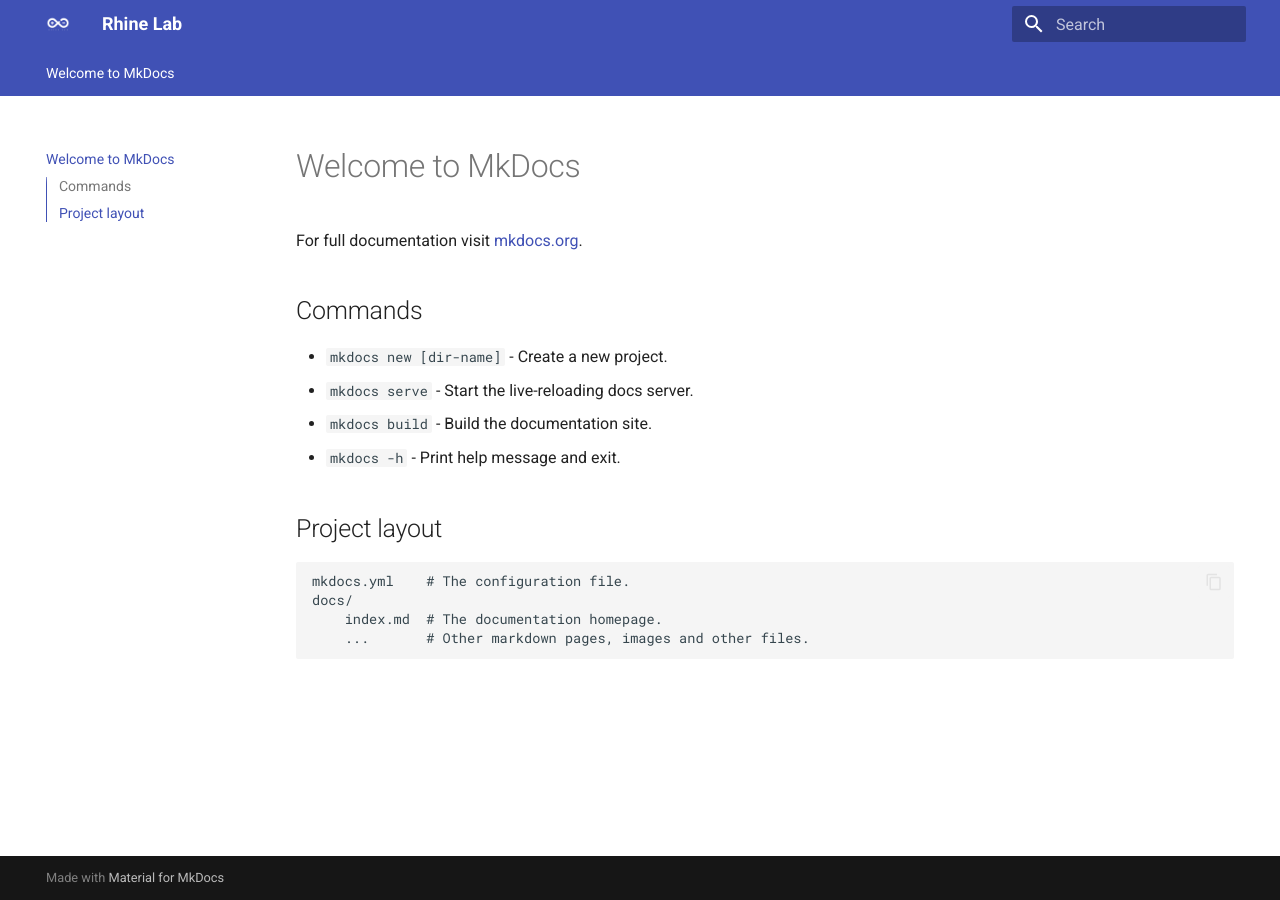
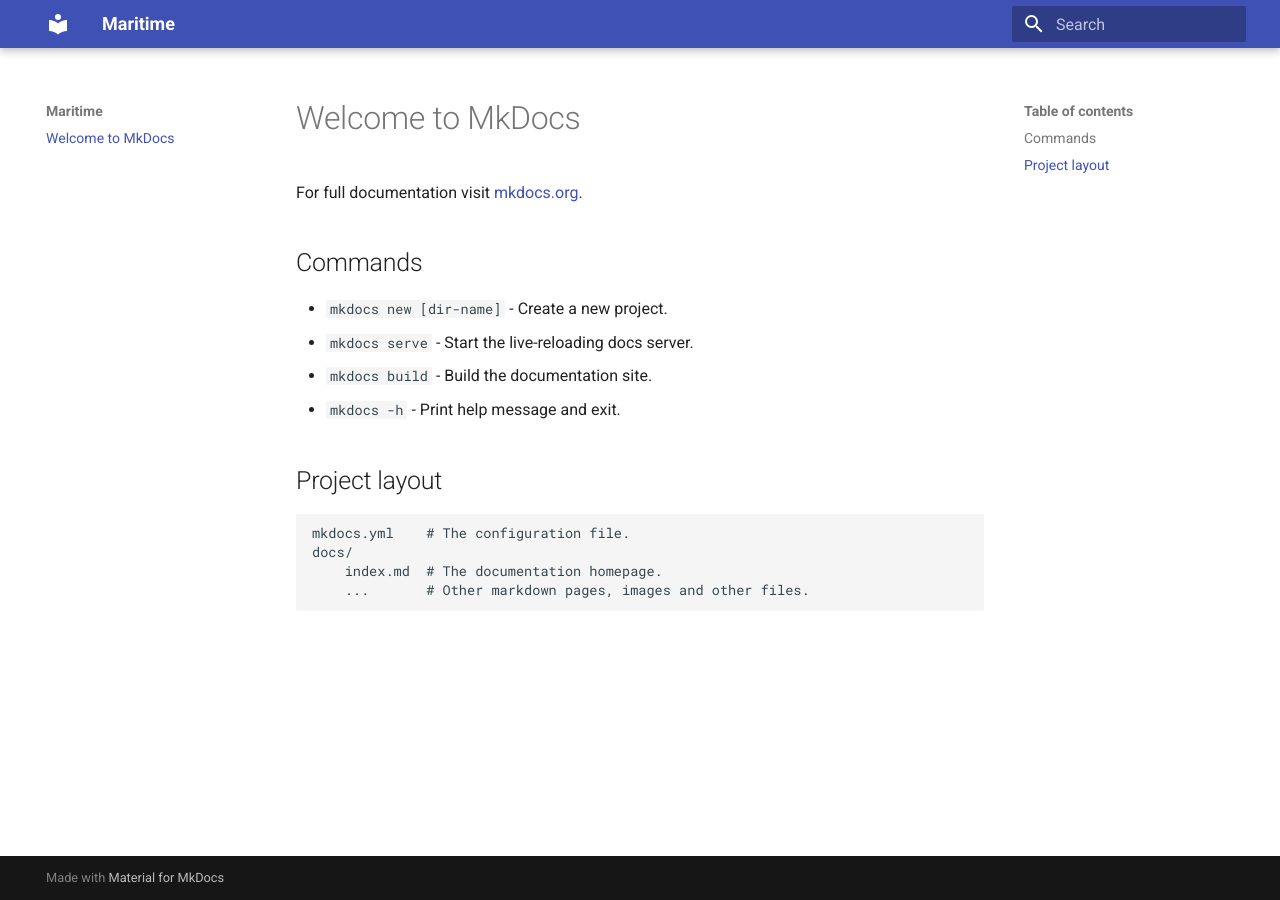
Before and after one commit to kawaiALL/Maritime, an MkDocs documentation site: the page built from docs/index.md, in a window 1280 px wide. Built offline with MkDocs 1.6.1 and Material for MkDocs 9.7.7, drawn with Linux system fonts in a browser that asks for light colours.

Commit message:
修復配置文件並更新標題為Maritime

```diff
--- a/mkdocs.yml
+++ b/mkdocs.yml
@@ -1,30 +1,3 @@
-site_name: Rhine Lab
+site_name: Maritime
 theme:
   name: material
-  features:
-    - navigation.tabs
-    - navigation.top
-    - search.highlight
-    - search.suggest
-    - toc.integrate
-    - content.code.annotate
-    - content.code.copy
-    - content.code.fold
-    - content.tabs.link
-    - header.autohide
-    - navigation.sections
-    - navigation.expand
-    - navigation.instant
-    - navigation.tracking
-    - palette.toggle
-    - palette.switcher
-    - footer.social
-    - footer.icons
-    - footer.navigation
-    - metadata.edit
-    - metadata.version
-    - metadata.author
-    - announcement.bar
-  icon:
-    repo: fontawesome/brands/github
-  logo: images/logo.png
```
